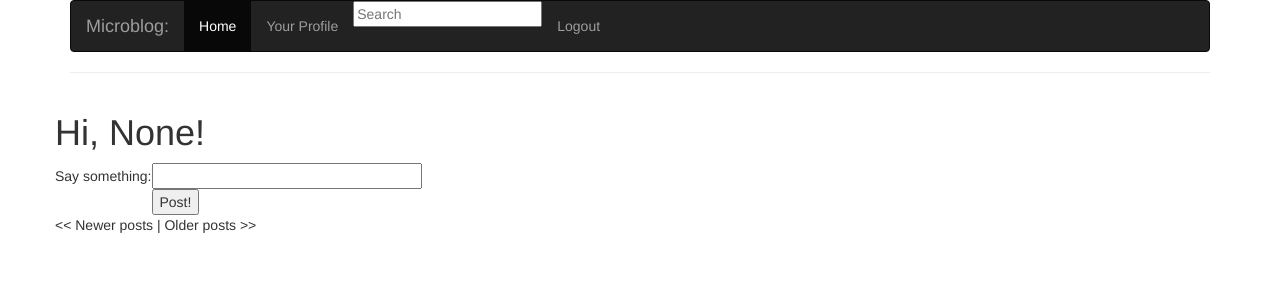
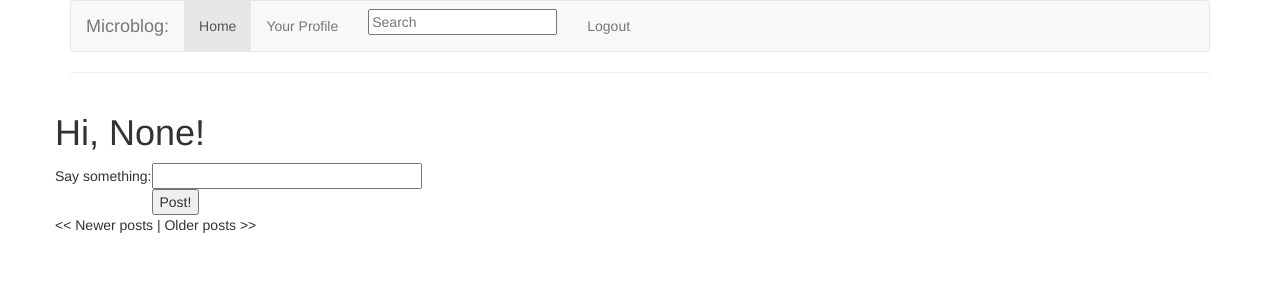
Before and after one commit to zy964c/my_blog, a Flask app: page / in a window 1280 px wide. Shown: the top 300 px of the page. Run offline with Flask 2, Linux system fonts and the light colour scheme; a user stored in the database is signed in; data comes from the database, SQL or seed files in the repository; data that the repository does not hold is empty; parts of the project's set-up code (start-up, migrations or seed data) failed here and were passed over; some libraries are stand-ins or nearby versions.

Commit message:
added new navbar

```diff
--- a/app/templates/base.html
+++ b/app/templates/base.html
@@ -9,7 +9,6 @@
     <script src="https://ajax.googleapis.com/ajax/libs/jquery/1.12.4/jquery.min.js"></script>
     <!-- Include all compiled plugins (below), or include individual files as needed -->
     <script src="/static/js/bootstrap.min.js"></script>
-    <meta name="viewport" content="width=device-width, initial-scale=1.0">
     {% if title %}
     <title>{{ title }} - microblog</title>
     {% else %}
@@ -20,7 +19,7 @@
   </head>
   <body>
     <div class="container">
-        <nav class="navbar navbar-inverse">
+        <nav class="navbar navbar-default">
             <div class="navbar-header">
                 <a class="navbar-brand">Microblog:</a>
             </div>
@@ -29,11 +28,7 @@
                 {% if g.user.is_authenticated %}
                   <li><a href="{{ url_for('user', nickname=g.user.nickname) }}">Your Profile</a></li>
                   <li>
-                     <form class="navbar-search pull-right" action="{{ url_for('search') }}" method="post" name="search">{{ g.search_form.hidden_tag() }}{{ g.search_form.search(size=20, placeholder='Search', class="search-query")}}</form>
-         <!--              <div class="form-group">
-                         <button type="submit" class="btn btn-default">Search</button>
-                       </div>
-                     </form> -->
+                     <form class="navbar-form navbar-left" action="{{ url_for('search') }}" method="post" name="search">{{ g.search_form.hidden_tag() }}{{ g.search_form.search(size=20, placeholder='Search', class="search-query")}}</form>
                   </li>
                   <li><a href="{{ url_for('logout') }}">Logout</a></li>
                 {% endif %}
@@ -54,5 +49,6 @@
               {% block content %}{% endblock %}
           </div>
       </div>
+    </div>
   </body>
 </html>
--- a/app/templates/index.html
+++ b/app/templates/index.html
@@ -8,7 +8,7 @@
       <table>
           <tr>
               <td>Say something:</td>
-              <td>{{ form.post(size=30, maxlength=140) }}</td>
+              <td>{{ form.post(size=30, maxlength=240) }}</td>
               <td>
               {% for error in form.post.errors %}
               <span style="color: red;">[{{ error }}]</span><br>
--- a/flasky/pyvenv.cfg
+++ b/flasky/pyvenv.cfg
@@ -1,3 +1,3 @@
-home = /home/zy964c/.local/bin
+home = /usr/bin
 include-system-site-packages = false
 version = 3.5.2
--- a/run.py
+++ b/run.py
@@ -1,3 +1,3 @@
-#!flask/bin/python
+#!flasky/bin/python
 from app import app
 app.run(debug=True)
```
Lines whose indentation alone changed are shown as unchanged.
